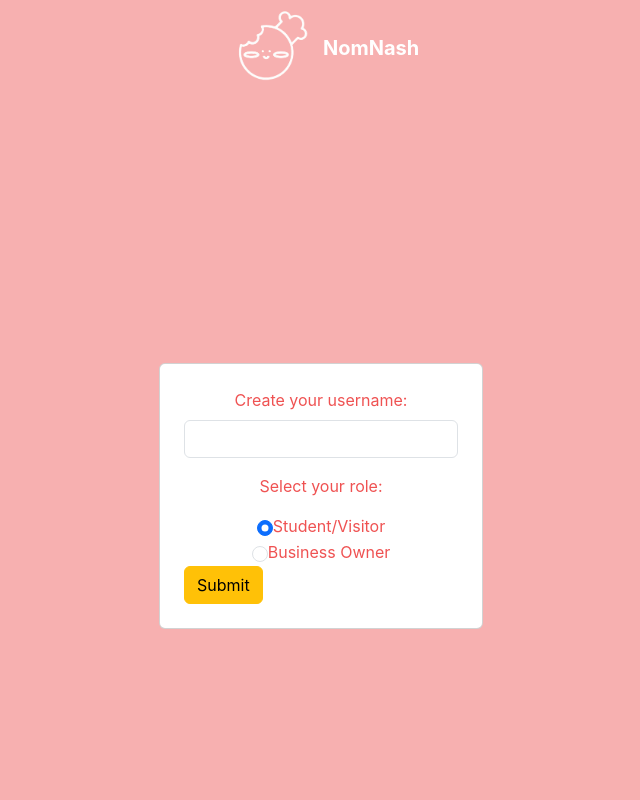
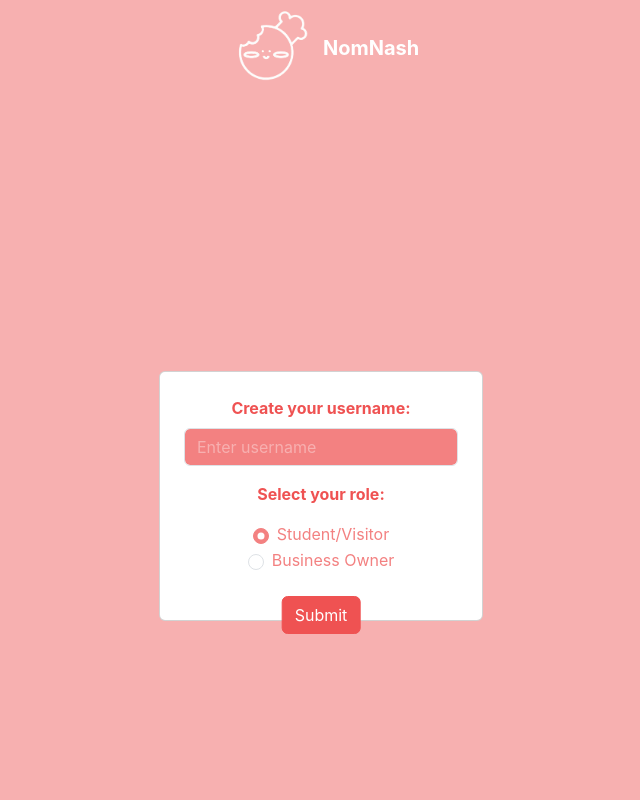
Before and after one commit to Yingxue0323/NomNash, an Angular app: page /signup in a window 1280 px wide. Shown: the top 800 px of the page, without its empty margins (319-959 px from the left). Built offline with nearby package versions, Linux system fonts and the light colour scheme.

Commit message:
made the signup form prettier to match the figma design

```diff
--- a/src/app/pages/sign-up-page/sign-up-page.component.html
+++ b/src/app/pages/sign-up-page/sign-up-page.component.html
@@ -1,28 +1,30 @@
 <div class="vh-100 vw-100 bg-[#F7B0B0] d-flex justify-content-center align-items-center">
 
   <div class="container vh-100 d-flex justify-content-center align-items-center full-height">
-  <div class="card p-4 bg-[#D9D9D9]">
+    <div class="card p-4 bg-[#D9D9D9] position-relative">
     <form>
         <div class="form-group mb-3 text-center">
-        <label for="username" class="form-label text-[#EF5252]">Create your username:</label>
-        <input type="username" class="form-control" id="username">
+          <label for="username" class="form-label text-[#EF5252]"><b>Create your username:</b></label>
+          <input type="username" class="form-control username-input" id="username" placeholder="Enter username">
         </div>
 
-      <p class="text-[#EF5252] text-center mb-3">Select your role:</p>
+        <p class="text-[#EF5252] text-center mb-3"><b>Select your role:</b></p>
         <div class="form-check d-flex justify-content-center align-items-center">
-        <input class="form-check-input" type="radio" name="role" id="student-visitor" checked>
-        <label class="form-check-label text-[#EF5252]" for="student-visitor">
+          <input class="form-check-input radio-pink" type="radio" name="role" id="student-visitor" checked>
+          <label class="form-check-label text-[#F38181] ms-2" for="student-visitor">
             Student/Visitor
           </label>
         </div>
         <div class="form-check d-flex justify-content-center align-items-center">
-        <input class="form-check-input" type="radio" name="role" id="business-owner">
-        <label class="form-check-label text-[#EF5252]" for="business-owner">
+          <input class="form-check-input radio-pink" type="radio" name="role" id="business-owner">
+          <label class="form-check-label text-[#F38181] ms-2" for="business-owner">
             Business Owner
           </label>
         </div>
 
-      <button type="submit" class="btn btn-warning">Submit</button>
+        <div class="mb-4"></div> <!-- spacer -->
+
+        <button type="submit" class="btn pink-button position-absolute start-50 translate-middle-x">Submit</button>
     </form>
     </div>
   </div>
--- a/src/app/pages/sign-up-page/sign-up-page.component.scss
+++ b/src/app/pages/sign-up-page/sign-up-page.component.scss
@@ -1,7 +1,19 @@
-username-input {
-  margin-bottom: 20px;
+.username-input {
+  background-color: #F38181;
+  color: white;
 }
 
-special-submit {
-  margin-top: 20px;
+::placeholder {
+  color: #F7B0B0;
 }
+
+.radio-pink:checked {
+  background-color: #F38181;
+  border-color: #F38181;
+}
+
+.pink-button {
+  background-color: #EF5252;
+  border-color: #EF5252;
+  color: white;
+}
```
Lines whose indentation alone changed are shown as unchanged.
